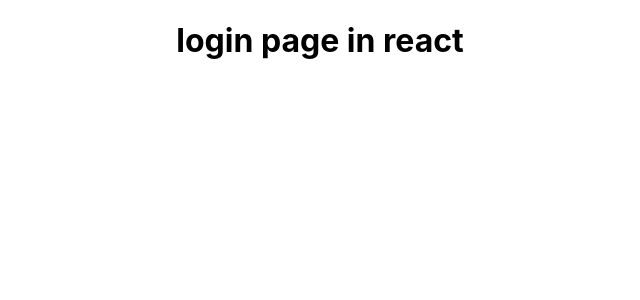
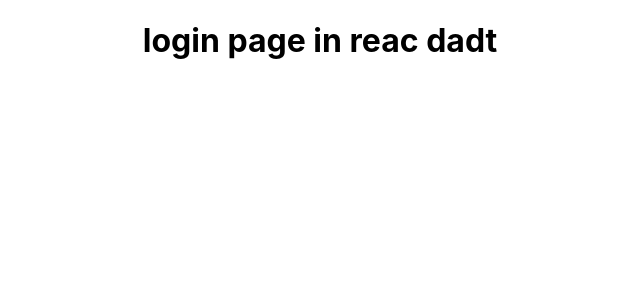
Before and after one commit to AnuguSaiTeja8/reactappcloning, a React (Create React App) app: page / in a window 1280 px wide. Shown: the top 300 px of the page, without its empty margins (320-960 px from the left). Built offline with nearby package versions, Linux system fonts and the light colour scheme.

Commit message:
adde text

```diff
--- a/src/components/Login.js
+++ b/src/components/Login.js
@@ -3,7 +3,7 @@ import React from 'react'
 export default function Login() {
     return (
         <div>
-            <h1>login page in react</h1>
+            <h1>login page in reac dadt</h1>
         </div>
     )
 }
```
